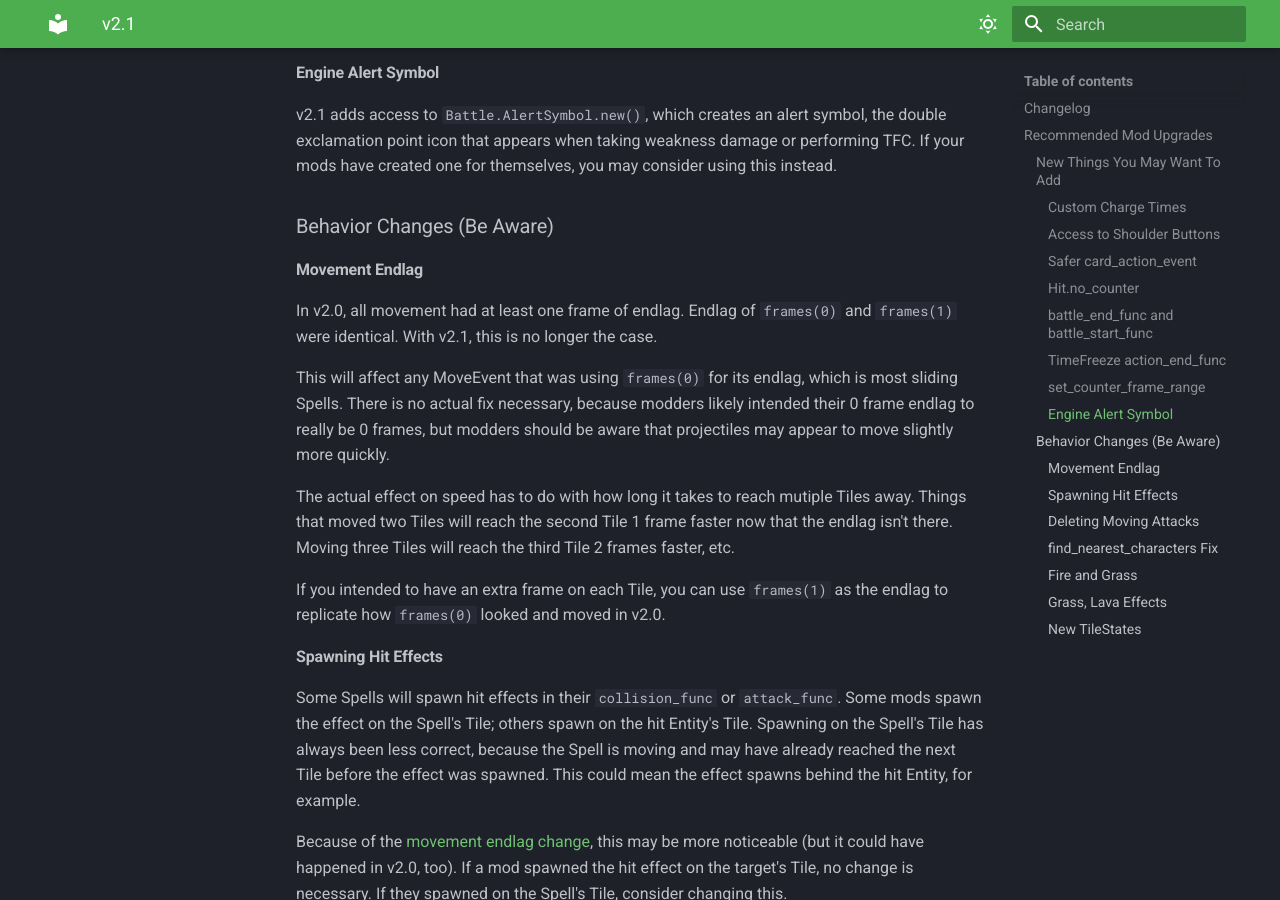
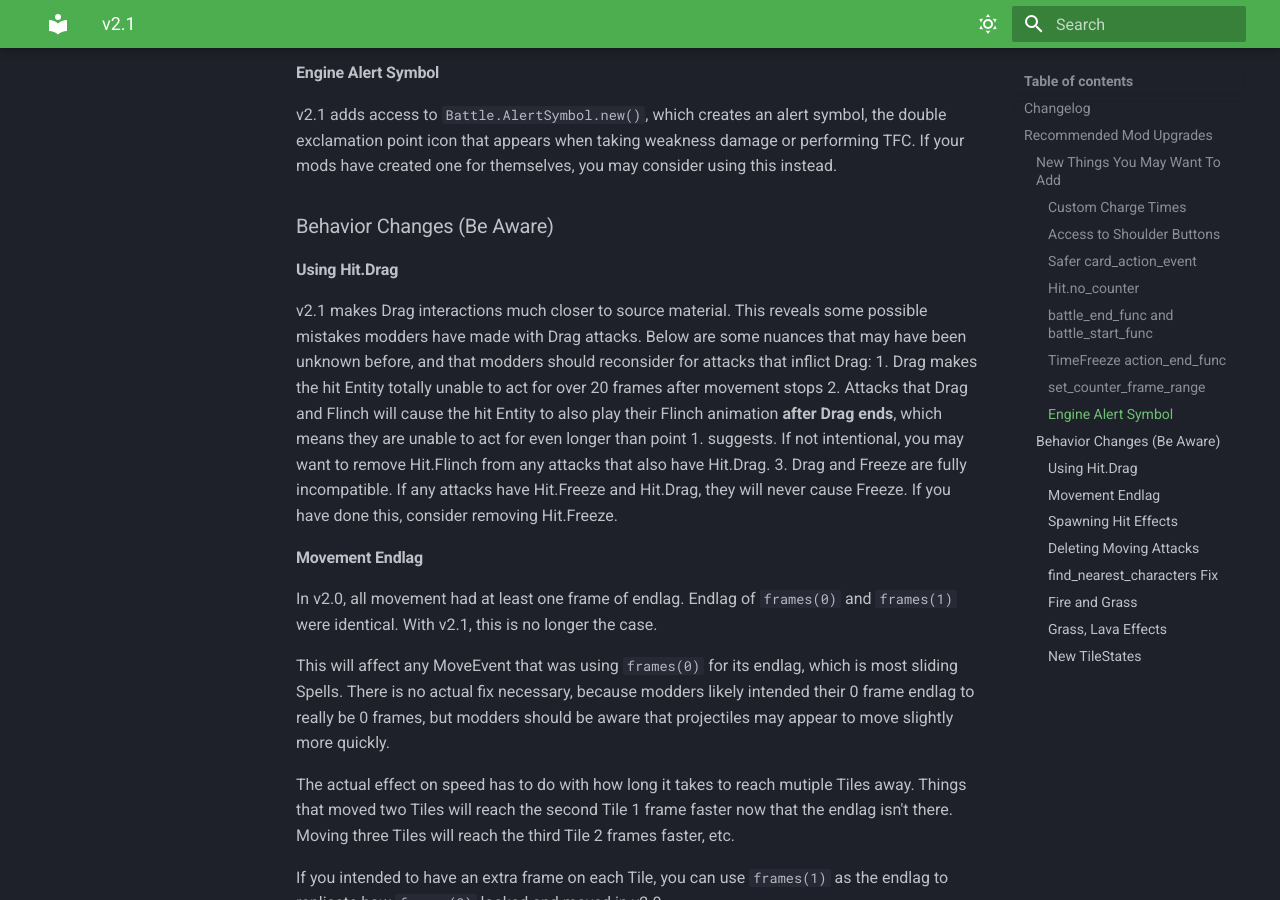
Before and after one commit to Alrysc/onb_docs, an MkDocs documentation site: the page built from docs/updates/v2.1.md, in a window 1280 px wide and 900 px high, scrolled down 4991 px. Built offline with MkDocs 1.6.1 and Material for MkDocs 9.7.7, drawn with Linux system fonts in a browser that asks for light colours.

```diff
--- a/docs/updates/v2.1.md
+++ b/docs/updates/v2.1.md
@@ -184,6 +184,18 @@ TFC. If your mods have created one for themselves, you may consider using this i
 
 ### Behavior Changes (Be Aware)
 
+#### Using Hit.Drag
+v2.1 makes Drag interactions much closer to source material. This reveals some
+possible mistakes modders have made with Drag attacks. Below are some nuances that
+may have been unknown before, and that modders should reconsider for attacks that
+inflict Drag:
+1. Drag makes the hit Entity totally unable to act for over 20 frames after movement stops
+2. Attacks that Drag and Flinch will cause the hit Entity to also play their Flinch animation **after Drag ends**,
+   which means they are unable to act for even longer than point 1. suggests. If not intentional,
+   you may want to remove Hit.Flinch from any attacks that also have Hit.Drag.
+3. Drag and Freeze are fully incompatible. If any attacks have Hit.Freeze and Hit.Drag, they
+   will never cause Freeze. If you have done this, consider removing Hit.Freeze.
+
 #### Movement Endlag
 In v2.0, all movement had at least one frame of endlag. Endlag of `frames(0)` and
 `frames(1)` were identical. With v2.1, this is no longer the case.
```
